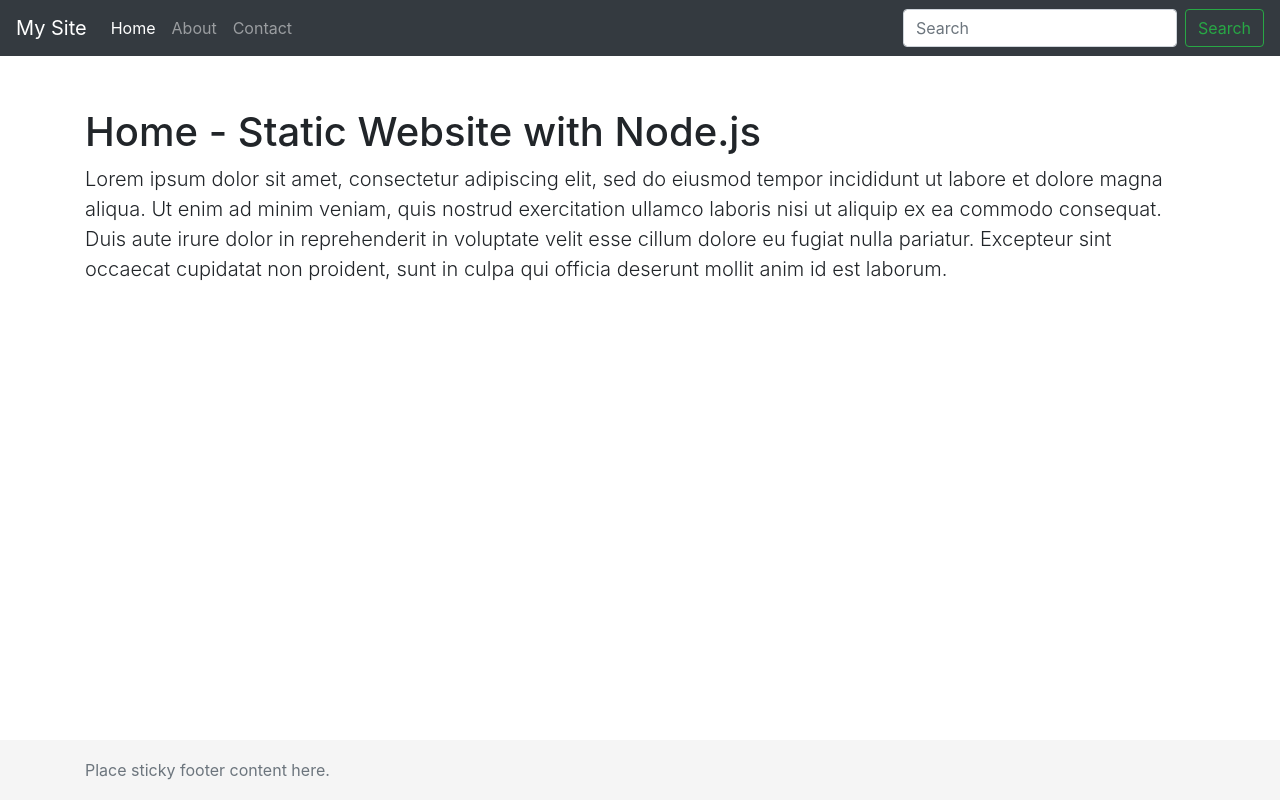
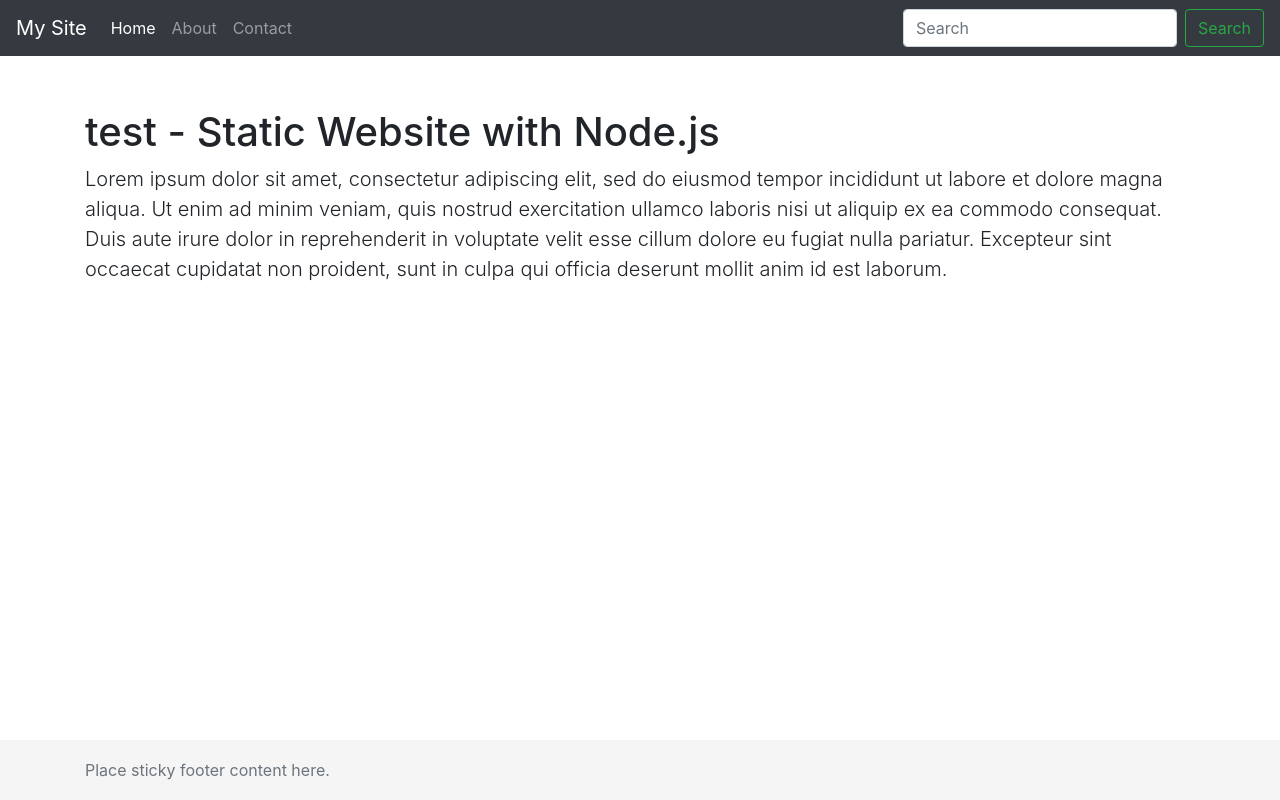
Before and after one commit to dipendrachaudhary/nodejs-test, a website: page public/index.html in a window 1280 px wide. Drawn offline with nearby package versions, Linux system fonts and the light colour scheme.

Commit message:
code build added

```diff
--- a/public/index.html
+++ b/public/index.html
@@ -42,7 +42,7 @@
 
     <!-- Begin page content -->
     <main role="main" class="container">
-    <h1 class="mt-5">Home - Static Website with Node.js</h1>
+    <h1 class="mt-5">test - Static Website with Node.js</h1>
     <p class="lead">Lorem ipsum dolor sit amet, consectetur adipiscing elit, sed do eiusmod tempor incididunt ut labore et dolore magna aliqua. Ut enim ad minim veniam, quis nostrud exercitation ullamco laboris nisi ut aliquip ex ea commodo consequat. Duis aute irure dolor in reprehenderit in voluptate velit esse cillum dolore eu fugiat nulla pariatur. Excepteur sint occaecat cupidatat non proident, sunt in culpa qui officia deserunt mollit anim id est laborum.</p>
     </main>
 
```
